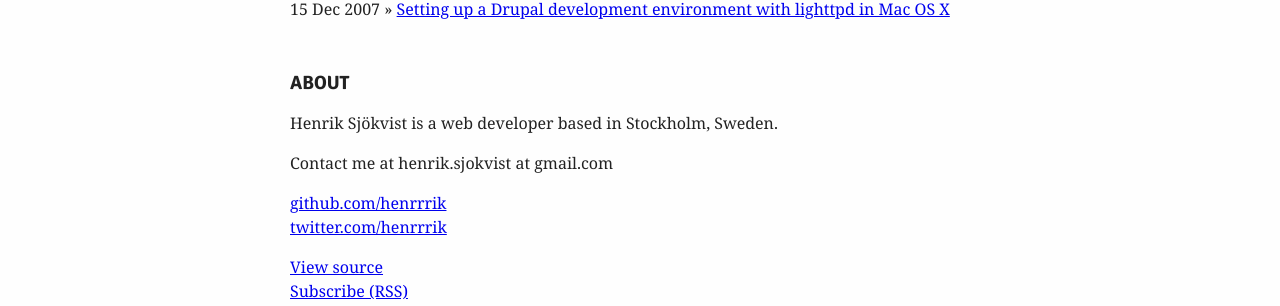
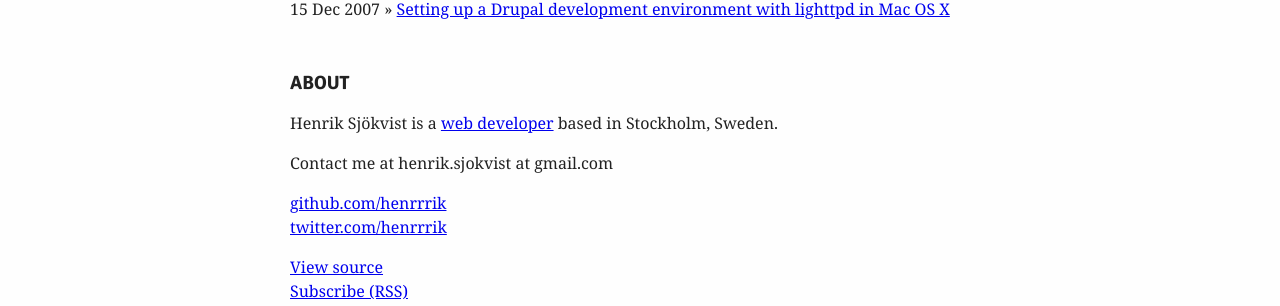
Before and after one commit to henrrrik/henrrrik.github.com, a Jekyll site: the page built from index.html, in a window 1280 px wide. Shown: the part 651-957 px from the top of the page. Built offline with Jekyll 4.4.1, drawn with Linux system fonts in a browser that asks for light colours; Markdown is read by kramdown in place of the engine named in the settings; comment, search, counter and statistics services are not loaded; part of the change alters nothing that is shown.

```diff
--- a/_layouts/default.html
+++ b/_layouts/default.html
@@ -29,7 +29,7 @@
     <div class="about">
       <h2>About</h2>
       <p>
-        Henrik Sjökvist is a web developer based in Stockholm, Sweden.
+      Henrik Sjökvist is a <a href="http://www.kollegorna.se">web developer</a> based in Stockholm, Sweden.
       </p>
       <p>
         Contact me at henrik.sjokvist at gmail.com
```
